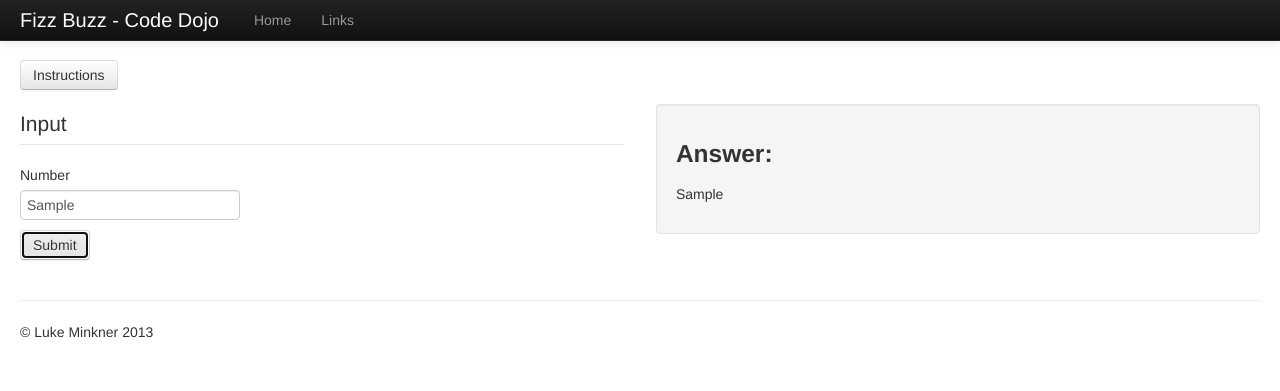
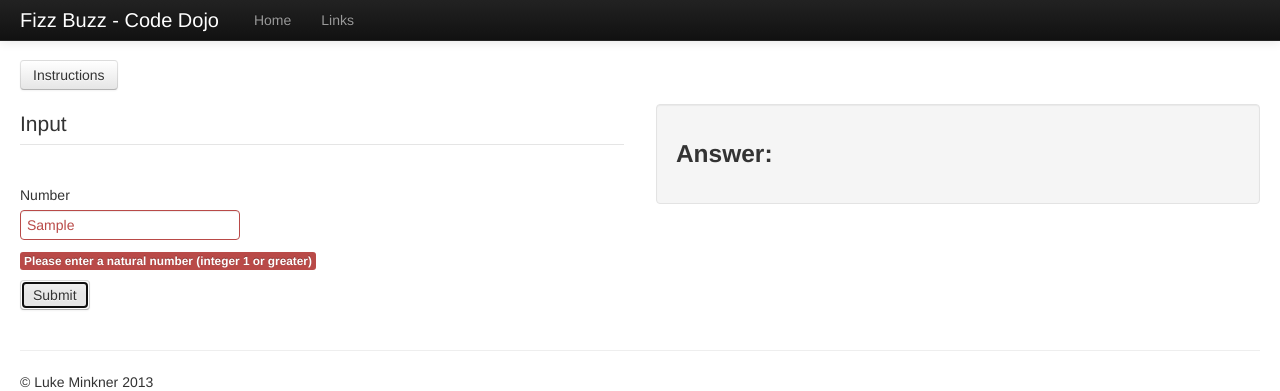
Before and after one commit to codegardener/CodeDojo, a plain HTML site: page katas/fizzbuzz.html in a window 1280 px wide. Both pictures are taken after typing "Sample" into the empty fields and a click on the button "Submit". Drawn offline with Linux system fonts and the light colour scheme.

Commit message:
Added some form validation

```diff
--- a/katas/fizzbuzz.html
+++ b/katas/fizzbuzz.html
@@ -78,8 +78,10 @@
 		<form>
 			<fieldset>
 				<legend>Input</legend>
-				<label>Number</label>
-				<input id="input-number" type="text" placeholder="Type a natural number"><br>
+				<div class="control-group" id="group-1">
+					<label>Number</label>
+					<input id="input-number-1" type="text" placeholder="Type a natural number"><br>
+				</div>
 				<button id="btn-answer" type="submit" class="btn">Submit</button>
 			</fieldset>
 		</form>
@@ -109,10 +111,25 @@
 		<script src="../bootstrap/js/bootstrap.min.js"></script>
 
 		<script>
+var proceed = true;
+
 $(document).ready(function(){
 	$('#btn-answer').click(function(e){
 		e.preventDefault();
-		$('#answer-paragraph').text(fizzbuzz($('#input-number').val()));
+
+		// Cleanup any existing error messages
+		$('.control-group').removeClass('error');
+		$('.validation').remove();
+
+		proceed = true;
+
+		var x1 = validateNaturalNumber($('#input-number-1').val(), "#group-1");
+
+		if (proceed) {
+			$('#answer-paragraph').text(fizzbuzz(x1));
+		} else {
+			$('#answer-paragraph').text('');
+		}
 	});
 });
 
@@ -128,6 +145,16 @@ function fizzbuzz(number){
 	}
 }
 
+function validateNaturalNumber(input, group){
+	var num = parseInt(input, 10);
+	if (isNaN(num) || num < 1) {
+		proceed = false;
+		$(group).addClass('error').append('<span class="label label-important validation">Please enter a natural number (integer 1 or greater)</span>');
+		return -1;
+	}
+	return num;
+}
+
 		</script>
 	</body>
 </html>
```
